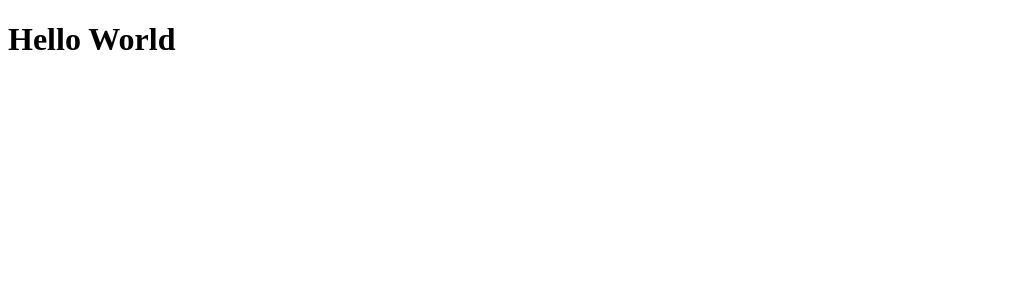
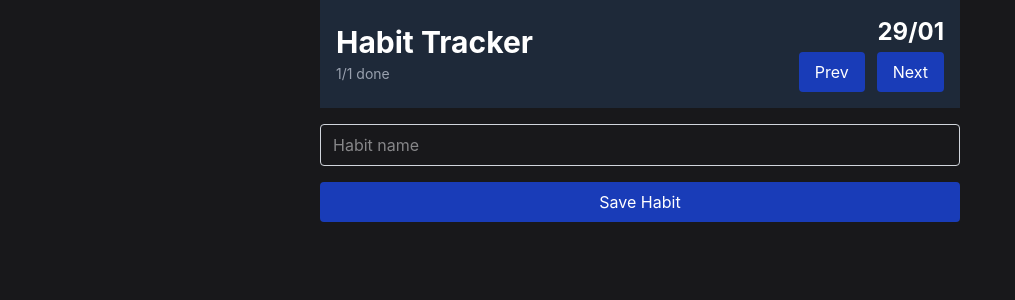
Before and after one commit to Emir2001Mehinbasic/HabitTracker_react_Ts, a React (Vite) app: page / in a window 1280 px wide. Shown: the top 300 px of the page, without its empty margins (0-1015 px from the left). Built offline with nearby package versions, Linux system fonts and the light colour scheme.

Commit message:
Added button, form, header components

```diff
--- a/src/App.tsx
+++ b/src/App.tsx
@@ -1,7 +1,11 @@
+import { Header } from "./components/header";
+import { HabitForm } from "./components/form";
+
 export default function App() {
   return (
-    <div className="App">
-      <h1>Hello World</h1>
+    <div className="max-w-2xl mx-auto px-4 flex-col gap-4">
+      <Header />
+      <HabitForm />
     </div>
   )
 }
--- /dev/null
+++ b/src/components/button.tsx
@@ -0,0 +1,11 @@
+export type ButtonProps = {
+  children: React.ReactNode;
+};
+
+const Button = ({ children }: ButtonProps) => {
+  return <button className="bg-blue-800 hover:bg-blue-600 transition-colors text-white py-2 px-4 rounded disabled:opacity-50 disabled:cursor-not-allowed">
+    {children}
+  </button>;
+};
+
+export default Button;
--- /dev/null
+++ b/src/components/form.tsx
@@ -0,0 +1,14 @@
+import Button from './button';
+
+export const HabitForm = () => {
+  return (
+    <form className="flex flex-col gap-4 mt-4">
+      <input
+        type="text"
+        placeholder="Habit name"
+        className="border border-gray-300 rounded px-3 py-2 focus:outline-none focus:ring-2 focus:ring-blue-500"
+      />
+      <Button>Save Habit</Button>
+    </form>
+  );
+};
--- /dev/null
+++ b/src/components/header.tsx
@@ -0,0 +1,19 @@
+import Button from "./button";
+
+export function Header() {
+  return (
+    <header className="flex justify-between items-center p-4 bg-gray-800 text-white">
+      <div className="flex flex-col gap-1">
+        <h1 className="text-3xl font-bold">Habit Tracker</h1>
+        <span className="text-gray-400 text-sm">1/1 done</span>
+      </div>
+      <div className="flex flex-col gap-1 items-end">
+        <span className="text-2xl  font-bold">29/01</span>
+        <div className="flex items-center gap-3">
+          <Button>Prev</Button>
+          <Button>Next</Button>
+        </div>
+      </div>
+    </header>
+  );
+}
--- /dev/null
+++ b/src/index.css
@@ -0,0 +1,6 @@
+@import "tailwindcss";
+
+body {
+    background-color: var(--color-zinc-900);
+    color: var(--color-zinc-100);
+}
--- a/src/main.tsx
+++ b/src/main.tsx
@@ -1,6 +1,7 @@
 import { StrictMode } from 'react'
 import { createRoot } from 'react-dom/client'
 import App from './App.tsx'
+import './index.css'
 
 createRoot(document.getElementById('root')!).render(
   <StrictMode>
```
